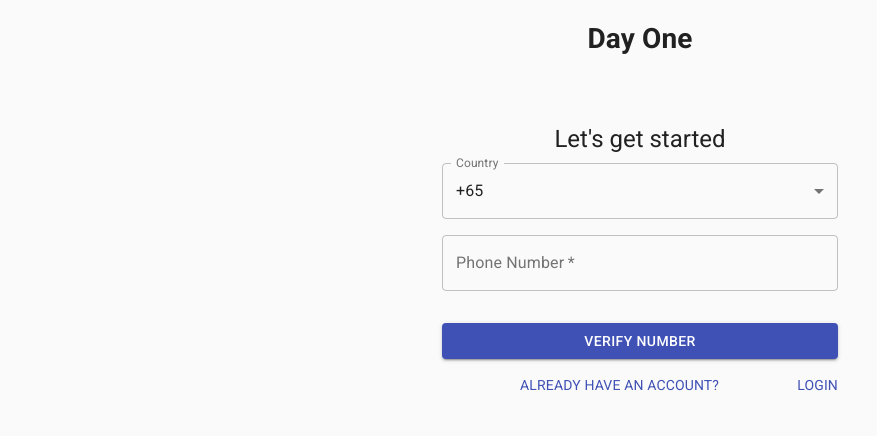
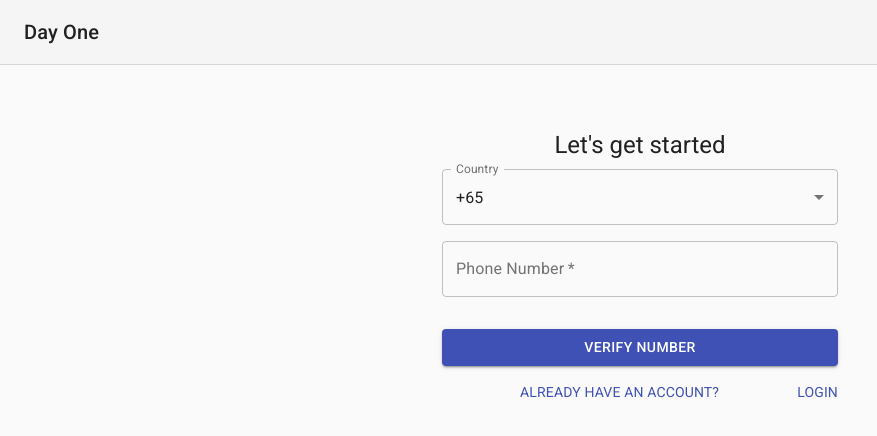
Before and after one commit to tungpt1707/phone-verification, a React (Create React App) app: page / in a window 1280 px wide. Shown: the top 436 px of the page, without its empty margins (0-877 px from the left). Built offline with nearby package versions, Linux system fonts and the light colour scheme.

Commit message:
update header and verification

```diff
--- a/src/components/Header.tsx
+++ b/src/components/Header.tsx
@@ -1,9 +1,53 @@
 import React from 'react'
+import AppBar from '@material-ui/core/AppBar';
+import Button from '@material-ui/core/Button';
+import Card from '@material-ui/core/Card';
+import CardActions from '@material-ui/core/CardActions';
+import CardContent from '@material-ui/core/CardContent';
+import CardHeader from '@material-ui/core/CardHeader';
+import CssBaseline from '@material-ui/core/CssBaseline';
+import Grid from '@material-ui/core/Grid';
+import Toolbar from '@material-ui/core/Toolbar';
+import Typography from '@material-ui/core/Typography';
+import Link from '@material-ui/core/Link';
+import { makeStyles } from '@material-ui/core/styles';
+import Container from '@material-ui/core/Container';
+import Box from '@material-ui/core/Box';
+
+const UseStyles = makeStyles((theme) => ({
+    '@global': {
+        ul: {
+            margin: 0,
+            padding: 0,
+            listStyle: 'none',
+        },
+    },
+    appBar: {
+        borderBottom: `1px solid ${theme.palette.divider}`,
+    },
+    toolbar: {
+        flexWrap: 'wrap',
+    },
+    toolbarTitle: {
+        flexGrow: 1,
+        textAlign: 'left'
+    },
+
+
+}));
 
 function header() {
+    const classes = UseStyles();
     return (
         <div>
-            <h1>Day One</h1>
+            <AppBar position="static" color="default" elevation={0} className={classes.appBar}>
+                <Toolbar className={classes.toolbar}>
+                    <Typography variant="h6" color="inherit" noWrap className={classes.toolbarTitle}>
+                        Day One
+                    </Typography>
+
+                </Toolbar>
+            </AppBar>
         </div>
     )
 }
--- a/src/features/Auth/components/Verification.tsx
+++ b/src/features/Auth/components/Verification.tsx
@@ -53,7 +53,6 @@
                             return (
                                 <Grid item xs key={index} >
                                     <TextField
-                                    autoFocus={true}
                                     name='otp'
                                     variant="outlined"
                                     value={data}
```
